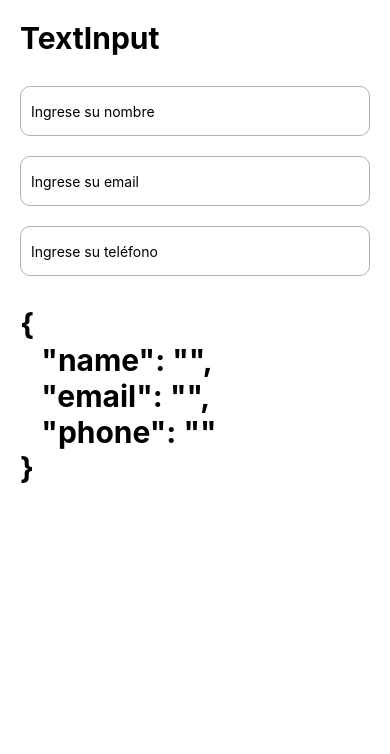
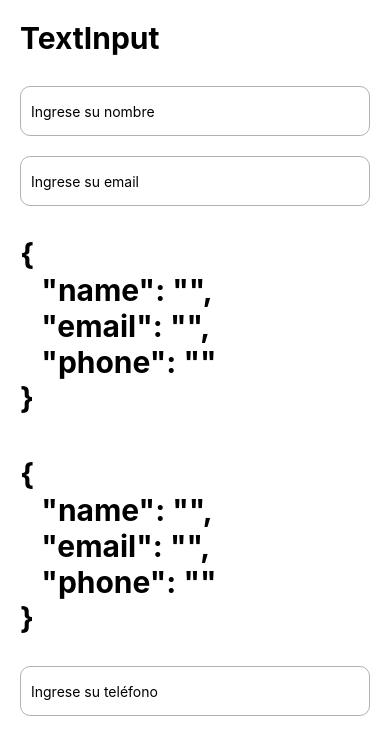
Before and after one commit to krishee107/ReactNative-Components, a React Native app: screen /TextInputScreen in a window 390 px wide. Shown: the top 754 px of the page. Built offline with nearby package versions, Linux system fonts and the light colour scheme.

Commit message:
Solucion para ver los inputs sin que moleste el teclado y permitir hacer scroll

```diff
--- a/src/screens/TextInputScreen.tsx
+++ b/src/screens/TextInputScreen.tsx
@@ -1,7 +1,8 @@
 import React, { useState } from 'react'
-import { StyleSheet, TextInput, View } from 'react-native'
+import { KeyboardAvoidingView, Platform, StyleSheet, TextInput, View } from 'react-native'
 import { HeaderTitle } from '../components/HeaderTitle'
 import { styles } from '../theme/appTheme'
+import { ScrollView } from 'react-native-gesture-handler'
 
 export const TextInputScreen = () => {
     const [form, setForm] = useState({
@@ -18,6 +19,12 @@ export const TextInputScreen = () => {
     }
 
     return (
+        <KeyboardAvoidingView // Permite hacer scroll cuando el teclado aparece para poder ver los inputs
+            behavior={Platform.OS === 'ios' ? 'padding' : 'height'} // Padding para iOS, height para Android
+        >
+            {/*Permite hacer scroll cuando el teclado aparece para poder ver los inputs*/}
+            <ScrollView>
+
                 <View style={styles.globalMargin}>
                     <HeaderTitle title='TextInput' />
 
@@ -39,6 +46,9 @@ export const TextInputScreen = () => {
                         keyboardAppearance='dark' // Dark keyboard appearance (iOS only)
                     />
 
+
+                    <HeaderTitle title={JSON.stringify(form, null, 3)} />
+                    <HeaderTitle title={JSON.stringify(form, null, 3)} />
                     <TextInput
                         style={stylesScreen.inputStyle}
                         placeholder='Ingrese su teléfono'
@@ -48,8 +58,11 @@ export const TextInputScreen = () => {
                     />
 
 
-            <HeaderTitle title={JSON.stringify(form, null, 3)} />
                 </View>
+            </ScrollView>
+
+        </KeyboardAvoidingView>
+
     )
 }
 const stylesScreen = StyleSheet.create({
```
Lines whose indentation alone changed are shown as unchanged.
